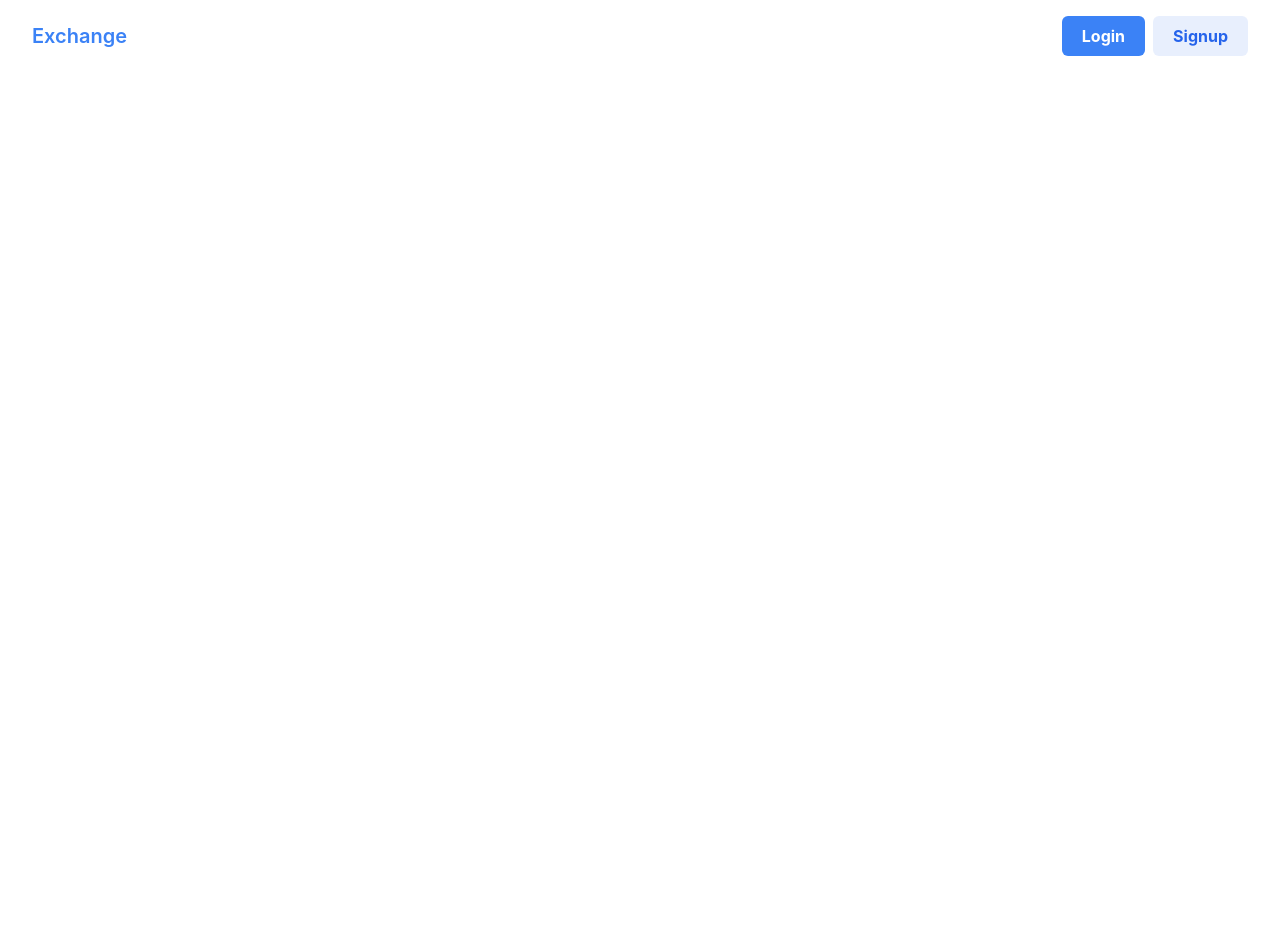
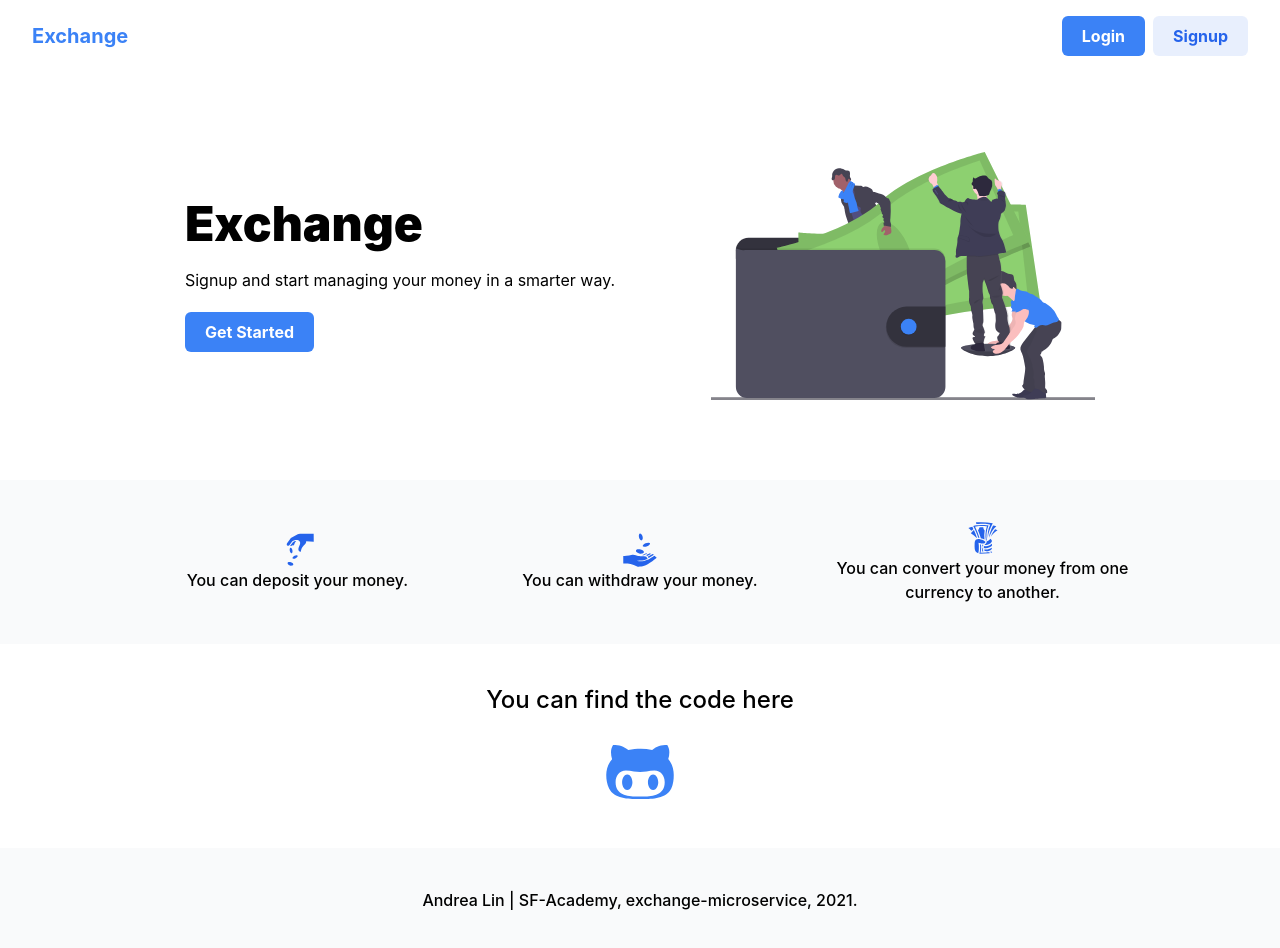
Before and after one commit to polarity-dev/sf-academy, a React (Create React App) app in the folder frontend/: page /listTransactions in a window 1280 px wide. Shown: the top 948 px of the page. Before the commit the page ends 800 px from the top, so only its background shows below. Built offline with nearby package versions, Linux system fonts and the light colour scheme; sample sign-in values are in the browser's storage.

Commit message:
Added filtering in ListTransaction and Homepage

```diff
--- a/frontend/src/Auth.js
+++ b/frontend/src/Auth.js
@@ -1,8 +1,9 @@
 import React, { createContext, useState, useContext } from 'react';
-import axios from 'axios';
+// import axios from 'axios';
 
 export const authContext = createContext();
 export const baseRoute = 'http://localhost:9002';
+// export const baseRoute = 'http://nginx/api';
 
 export default function ProvideAuth({ children }) {
     const auth = useProvideAuth();
--- /dev/null
+++ b/frontend/src/components/Footer.js
@@ -0,0 +1,9 @@
+import React from 'react';
+
+export default function Footer() {
+    return (
+        <footer className="w-full py-10 px-5 bg-gray-50 flex justify-center items-center">
+            <p className="font-medium break-words text-center">Andrea Lin | SF-Academy, exchange-microservice, 2021. </p>
+        </footer>
+    );
+}
--- a/frontend/src/components/Navbar.js
+++ b/frontend/src/components/Navbar.js
@@ -8,9 +8,16 @@ export default function Navbar() {
     const location = useLocation();
 
     return (
-        <div className="h-auto flex justify-between px-8 py-4 items-center flex-col sm:flex-row gap-3">
+        <div className="bg-white h-auto flex justify-between px-8 py-4 items-center flex-col sm:flex-row gap-3">
             <div>
-                <p className="text-blue-500 text-xl font-semibold">Exchange</p>
+                <button
+                    className="text-blue-500 text-xl font-bold"
+                    onClick={() => {
+                        history.push('/');
+                    }}
+                >
+                    Exchange
+                </button>
             </div>
             {!auth.isAuthenticated() ? (
                 <div className="flex space-x-2">
--- a/frontend/src/pages/Dashboard.js
+++ b/frontend/src/pages/Dashboard.js
@@ -6,7 +6,7 @@ import axios from 'axios';
 import Navbar from '../components/Navbar';
 import { Form, Field } from 'react-final-form';
 import toast, { Toaster } from 'react-hot-toast';
-
+import Footer from '../components/Footer';
 const isNumber = (value) => (!isNaN(parseFloat(value)) && parseFloat(value) >= 0 ? undefined : 'Must be a positive number');
 const checkEmpty = (value) => (value === undefined || value === null || value === '' ? 'Cannot be empty' : undefined);
 
@@ -74,6 +74,7 @@ export default function Dashboard() {
                     </div>
                 </div>
             </div>
+            <Footer />
         </div>
     ) : (
         <div className="w-screen h-screen flex jutify-center items-center">
--- a/frontend/src/pages/Homepage.js
+++ b/frontend/src/pages/Homepage.js
@@ -1,9 +1,58 @@
 import React from 'react';
 import Navbar from '../components/Navbar';
+import Footer from '../components/Footer';
+import { GiPayMoney, GiReceiveMoney, GiTakeMyMoney } from 'react-icons/gi';
+import { useHistory } from 'react-router-dom';
+import { FaGithubAlt } from 'react-icons/fa';
+
 export default function Homepage() {
+    const history = useHistory();
+
     return (
         <>
             <Navbar />
+            <div className="h-auto flex flex-col items-center md:flex-row bg-white p-20 justify-center gap-24">
+                <div className="flex items-center">
+                    <div className="flex flex-col gap-5 items-center md:items-start">
+                        <p className="font-black text-5xl break-words text-center md:text-left">Exchange</p>
+                        <p className="text-center md:text-left">Signup and start managing your money in a smarter way.</p>
+                        <button
+                            className="px-5 py-2 bg-blue-500 min-h-full text-white font-bold rounded-md cursor-pointer max-w-max"
+                            onClick={() => {
+                                history.push('/signup');
+                            }}
+                        >
+                            Get Started
+                        </button>
+                    </div>
+                </div>
+                <div>
+                    <img className="w-96" src="./assets/wallet_undraw.svg" alt="Wallet from unDraw.com" />
+                </div>
+            </div>
+            <div className="w-full bg-gray-50 flex justify-center items-center">
+                <div className="flex gap-10 px-10 py-10">
+                    <div className="flex flex-col items-center justify-center w-1/3">
+                        <GiPayMoney className="text-4xl text-blue-600" />
+                        <p className="font-medium break-words text-center">You can deposit your money.</p>
+                    </div>
+                    <div className="flex flex-col items-center justify-center w-1/3">
+                        <GiReceiveMoney className="text-4xl text-blue-600" />
+                        <p className="font-medium break-words text-center">You can withdraw your money.</p>
+                    </div>
+                    <div className="flex flex-col items-center justify-center w-1/3">
+                        <GiTakeMyMoney className="text-4xl text-blue-600" />
+                        <p className="font-medium break-words text-center">You can convert your money from one currency to another.</p>
+                    </div>
+                </div>
+            </div>
+            <div className="w-full flex flex-col justify-center items-center p-10">
+                <p className="text-center font-medium text-2xl mb-5">You can find the code here</p>
+                <a href="https://github.com/nilaerdna/sf-academy" target="_blank" rel="noreferrer">
+                    <FaGithubAlt className="text-center text-7xl text-blue-500 hover:text-color-700" />
+                </a>
+            </div>
+            <Footer />
         </>
     );
 }
--- a/frontend/src/pages/Login.js
+++ b/frontend/src/pages/Login.js
@@ -68,7 +68,9 @@ export default function Login() {
                                 >
                                     Not registered? Signup here.
                                 </button>
-                                <input type="submit" value="Login" className="text-center focus:ring-2 focus:outline-none focus:ring-blue-200 py-2 w-full bg-blue-500 hover:bg-blue-600 text-white font-bold rounded-md cursor-pointer" />
+                                <button type="submit" className="text-center focus:ring-2 focus:outline-none focus:ring-blue-200 py-2 w-full bg-blue-500 hover:bg-blue-600 text-white font-bold rounded-md cursor-pointer">
+                                    Login
+                                </button>
                             </form>
                         )}
                     />
--- a/frontend/src/pages/NotFound.js
+++ b/frontend/src/pages/NotFound.js
@@ -1,3 +1,5 @@
+import React from 'react';
+
 export default function NotFound() {
     return (
         <div className="w-screen h-screen flex items-center justify-center">
--- a/frontend/src/pages/Signup.js
+++ b/frontend/src/pages/Signup.js
@@ -72,7 +72,9 @@ export default function Signup() {
                             >
                                 Already registered? Login here.
                             </button>
-                            <input type="submit" value="Signup" className="text-center focus:ring-2 focus:outline-none focus:ring-blue-200 py-2 w-full bg-blue-500 hover:bg-blue-600 text-white font-bold rounded-md cursor-pointer" />
+                            <button type="submit" className="text-center focus:ring-2 focus:outline-none focus:ring-blue-200 py-2 w-full bg-blue-500 hover:bg-blue-600 text-white font-bold rounded-md cursor-pointer">
+                                Signup
+                            </button>
                         </form>
                     )}
                 />
```
Also changed, not shown: frontend/src/pages/ListTransactions.js (+92 -9 lines), frontend/public/assets/wallet_undraw.svg (added), frontend/public/assets/wave.svg (added).
